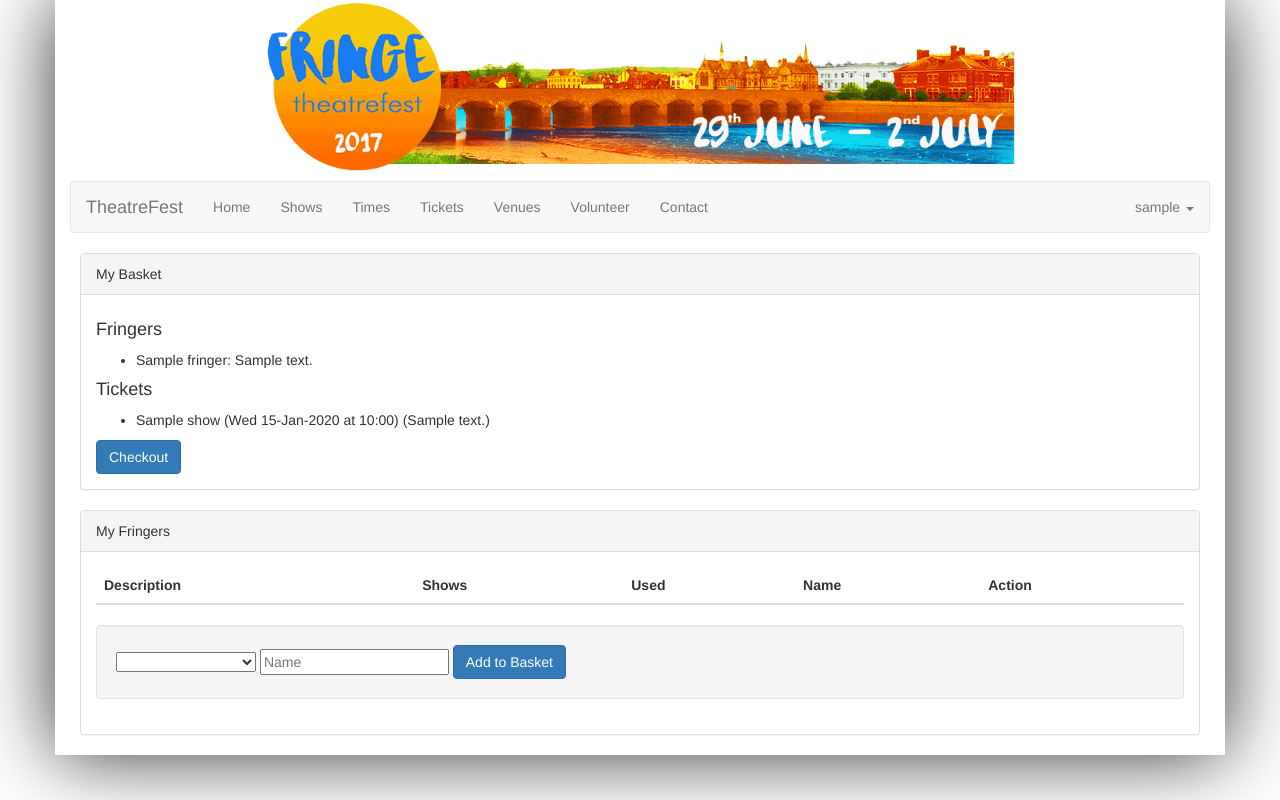
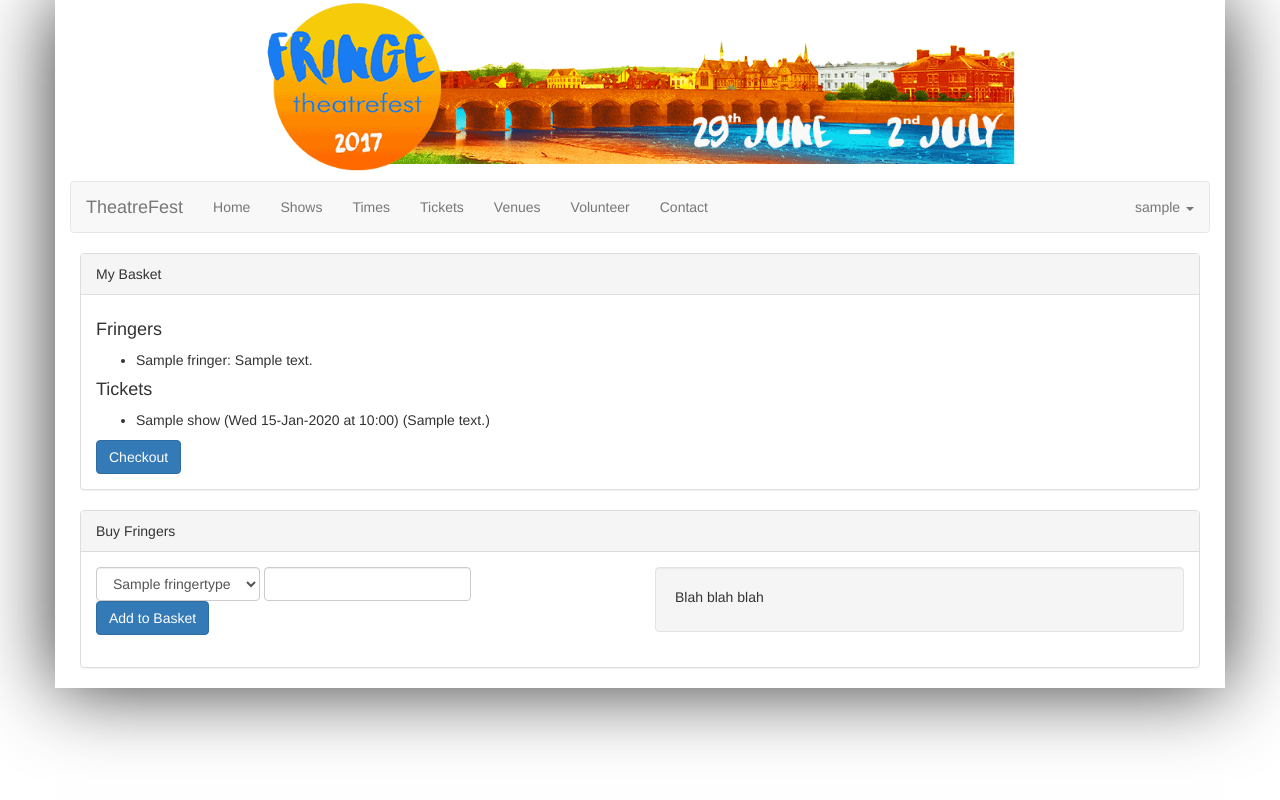
Before and after one commit to GrahamJC/Theatrefest, a Django app: page /tickets/fringers in a window 1280 px wide. Run offline with Django 3.2, Linux system fonts and the light colour scheme; a user stored in the database is signed in; tables that the repository leaves empty hold one stand-in row (values such as "Sample post"); lists and menus that the app fills with data are empty; some libraries are stand-ins or nearby versions.

Commit message:
Continue conversion to Django forms

```diff
--- a/website/templates/tickets/fringers.html
+++ b/website/templates/tickets/fringers.html
@@ -1,5 +1,5 @@
 {% extends "base.html" %}
-{% load crispy_forms_tags %}
+{% load crispy_forms_tags tf_filters %}
 
 {% block content %}
 
@@ -7,45 +7,76 @@
         {% include 'tickets/_basket.html' %}
     {% endif %}
 
+    <form class="form-inline" method="POST">
+        {% csrf_token %}
+
+        {% if formset.forms %}
             <div class="panel panel-default">
 
                 <div class="panel-heading">My Fringers</div>
 
                 <div class="panel-body">
 
-            <form class="form-horizontal" method="POST">
+                    {{ formset.management_form }}
 
+                    <div class="row">
+
+                        <div class="col-xs-12 col-md-6">
                             <table class="table table-striped">
                                 <thead>
                                     <tr>
-                            <th>Description</th>
-                            <th>Shows</th>
-                            <th>Used</th>
                                         <th>Name</th>
-                            <th>Action</th>
+                                        <th>Unused</th>
                                     </tr>
                                 </thead>
                                 <tbody>
-                        {% for fringer in fringers %}
+                                    {% for form in formset %}
                                         <tr>
-                                <td>{{ fringer.description }}</td>
-                                <td>{{ fringer.shows }}</td>
-                                <td>{{ fringer.tickets.all.count }}</td>
-                                <td><input type="text" name="fringer_name{{ fringer.id }}" value="{{ fringer.name }}"/></td>
-                                <td><button class="btn btn-default" name="action" type="submit" value="rename{{ fringer.id }}">Rename</button></td>
+                                            <td>{{ form.id }}{{ form.name|add_css_class:'form-control' }}</td>
+                                            <td>{{ form.instance.unused }}</td>
                                         </tr>
                                     {% endfor %}
                                 </tbody>
                             </table>
+                            <button class="btn btn-primary" type="submit" name="action" value="Rename">Rename</button>
+                        </div>
 
-            </form>
-
+                        <div class="hidden-xs hidden-sm col-md-6">
                             <div class="well">
-                {% crispy form %}
+                                <p>Blah blah blah</p>
+                            </div>
                         </div>
 
                     </div>
 
                 </div>
 
+            </div>
+        {% endif %}
+
+        <div class="panel panel-default">
+
+            <div class="panel-heading">Buy Fringers</div>
+
+            <div class="panel-body">
+
+                <div class="row">
+                    <div class="col-xs-12 col-md-6">
+                        {{ buy_form.type|add_css_class:'form-control' }}
+                        {{ buy_form.name|add_css_class:'form-control' }}<br/>
+                        <button class="btn btn-primary" type="submit" name="action" value="Buy">Add to Basket</button>
+                    </div>
+
+                    <div class="hidden-xs hidden-sm col-md-6">
+                        <div class="well">
+                            <p>Blah blah blah</p>
+                        </div>
+                    </div>
+                </div>
+
+            </div>
+
+        </div>
+    </form>
+
 {% endblock %}
--- a/website/tickets/forms.py
+++ b/website/tickets/forms.py
@@ -4,28 +4,19 @@ from crispy_forms.helper import FormHelper
 from crispy_forms.layout import Layout, Submit
 from crispy_forms.bootstrap import FormActions, StrictButton
 
-class FringerForm(forms.Form):
+from .models import Fringer
+
+
+class BuyFringerForm(forms.Form):
 
     def __init__(self, fringer_types, *args, **kwargs):
 
         #Call base constructor
-        super(FringerForm, self).__init__(*args, **kwargs)
+        super(BuyFringerForm, self).__init__(*args, **kwargs)
 
         # Create fringer type choices
-        fringer_choices = [('', '')]
-        for fringer_type in fringer_types:
-            fringer_choices.append((fringer_type.id, fringer_type.name))
+        fringer_choices = [(t.id, t.name) for t in fringer_types]
 
         # Add fields
-        self.fields['type'] = forms.ChoiceField(label = "Type", choices = fringer_choices)
+        self.fields['type'] = forms.ChoiceField(label = "Type", choices = fringer_choices, initial = [fringer_choices[0][0]])
         self.fields['name'] = forms.CharField(label = "Name", max_length = 32)
-        self.use_required_attribute = False
-        helper = FormHelper()
-        helper.form_class = "form-inline"
-        helper.field_template = 'bootstrap3/layout/inline_field.html'
-        helper.layout = Layout(
-            'type',
-            'name',
-            FormActions(Submit('action','Add to Basket')),
-        )
-        self.helper = helper
--- a/website/tickets/models.py
+++ b/website/tickets/models.py
@@ -60,6 +60,18 @@ class Fringer(models.Model):
     def __str__(self):
         return "{0}: {1}".format(self.name, self.description)
 
+    @property
+    def used(self):
+        return self.tickets.count()
+
+    @property
+    def unused(self):
+        return self.shows - self.used
+
+    @property
+    def has_unused(self):
+        return self.unused > 0
+
 
 class TicketType(models.Model):
 
--- a/website/tickets/views.py
+++ b/website/tickets/views.py
@@ -7,11 +7,16 @@ from django.shortcuts import get_object_or_404, render, redirect
 from django.urls import reverse
 from django.utils.decorators import method_decorator
 from django.views import View
+from django.forms import modelformset_factory
+
+from crispy_forms.helper import FormHelper
+from crispy_forms.layout import Layout, Submit
+from crispy_forms.bootstrap import FormActions, StrictButton
 
 from website.utils import init_alerts
 from catalog.models import Performance
 from .models import BoxOffice, Basket, FringerType, Fringer, TicketType, Ticket
-from .forms import FringerForm
+from .forms import BuyFringerForm
 
 
 class BuyView(LoginRequiredMixin, View):
@@ -113,76 +118,91 @@ class FringersView(LoginRequiredMixin, View):
 
     def get(self, request):
 
-        # Get fringer types and create form
+        # Create fringer formset
+        FringerFormSet = modelformset_factory(Fringer, fields = ('name',), extra = 0)
+        formset = FringerFormSet(queryset = Fringer.objects.filter(user = request.user, basket = None))
+
+        # Get fringer types and create buy form
         fringer_types = FringerType.objects.filter(is_online = True)
-        form = FringerForm(fringer_types)
+        buy_form = BuyFringerForm(fringer_types)
 
         # Display fringers
         context = {
             'basket': request.user.basket,
-            'form': form,
-            'fringers': Fringer.objects.filter(user = request.user, basket = None),
+            'formset': formset,
+            'buy_form': buy_form,
         }
         return render(request, "tickets/fringers.html", context)
 
     def post(self, request):
 
-        # Get the action and basket
+        # Get the action, box-office and basket
         action = request.POST.get("action")
         box_office = get_object_or_404(BoxOffice, name = 'Online')
         basket = request.user.basket
         alerts = init_alerts()
 
-        # Check for add to basket
-        if action == "Add to Basket":
+        # Check for buying
+        if action == "Buy":
 
             # Get fringer types and create form
             fringer_types = FringerType.objects.filter(is_online = True)
-            form = FringerForm(fringer_types, request.POST)
+            buy_form = BuyFringerForm(fringer_types, request.POST)
 
             # Check for errors
-            if form.is_valid():
+            if buy_form.is_valid():
 
-                # Get fringer type, box office and basket
-                fringer_type_id = form.cleaned_data['type']
-                fringer_type = get_object_or_404(FringerType, pk = int(fringer_type_id))
-                name = form.cleaned_data['name']
+                # Get fringer type
+                buy_type = get_object_or_404(FringerType, pk = int(buy_form.cleaned_data['type']))
+                buy_name = buy_form.cleaned_data['name']
 
                 # Create new fringer and add to basket
                 fringer = Fringer(
                     user = request.user,
-                    name = name,
+                    name = buy_name if buy_name else buy_type.name,
                     box_office = box_office,
                     date_time = datetime.now(),
-                    description = fringer_type.name,
-                    shows = fringer_type.shows,
-                    cost = fringer_type.price,
+                    description = buy_type.name,
+                    shows = buy_type.shows,
+                    cost = buy_type.price,
                 )
                 fringer.save()
-                if not name:
-                    fringer.name = "Fringer{0}".format(fringer.id)
-                    fringer.save()
                 basket.add_item(fringer)
-                alerts['success'].append("{0} added to basket".format(fringer_type))
+                alerts['success'].append("{0} added to basket".format(buy_type.name))
+
+            # Create fringer formset
+            FringerFormSet = modelformset_factory(Fringer, fields = ('name',), extra = 0)
+            formset = FringerFormSet(queryset = Fringer.objects.filter(user = request.user, basket = None))
 
         else: # Must be rename
 
-            # Get the fringer id
-            fringer_id = int(action[6:])
-            fringer = get_object_or_404(Fringer, pk = fringer_id)
-            new_name = request.POST.get("fringer_name{0}".format(fringer_id))
-            if new_name:
-                old_name = fringer.name
-                fringer.name = new_name
-                fringer.save()
-                alerts['success'].append("{0} renamed to {1}".format(old_name, new_name))
+            # Create fringer formset
+            FringerFormSet = modelformset_factory(Fringer, fields = ('name',), extra = 0)
+            formset = FringerFormSet(request.POST)
+
+            # Check for errors
+            if formset.is_valid():
+
+                # Process each form
+                for form in formset:
+                    fringer = form.instance
+                    new_name = form.cleaned_data['name']
+                    if new_name and new_name != fringer.name:
+                        old_name = fringer.name
+                        fringer.name = new_name
+                        fringer.save()
+                        alerts['success'].append("{0} renamed to {1}".format(old_name, new_name))
+
+            # Get fringer types and create form
+            fringer_types = FringerType.objects.filter(is_online = True)
+            buy_form = BuyFringerForm(fringer_types)
 
         # Redisplay with confirmation
         context = {
             'alerts': alerts,
             'basket': basket,
-            'fringers': Fringer.objects.filter(user = request.user, basket = None),
-            'form': form,
+            'formset': formset,
+            'buy_form': buy_form,
         }
         return render(request, "tickets/fringers.html", context)
 
--- a/website/website/tf_filters.py
+++ b/website/website/tf_filters.py
@@ -27,3 +27,10 @@ def bs_alerts(alerts):
         if 'info' in alerts:
             html += create_bs_alert(alerts['info'], "info")
     return html
+
+
+@register.filter
+def add_css_class(field, add_class):
+    old_class = field.field.widget.attrs.get("class", None)
+    new_class = old_class + " " + add_class if old_class else add_class
+    return field.as_widget(attrs = {"class": new_class})
```
Lines whose indentation alone changed are shown as unchanged.
